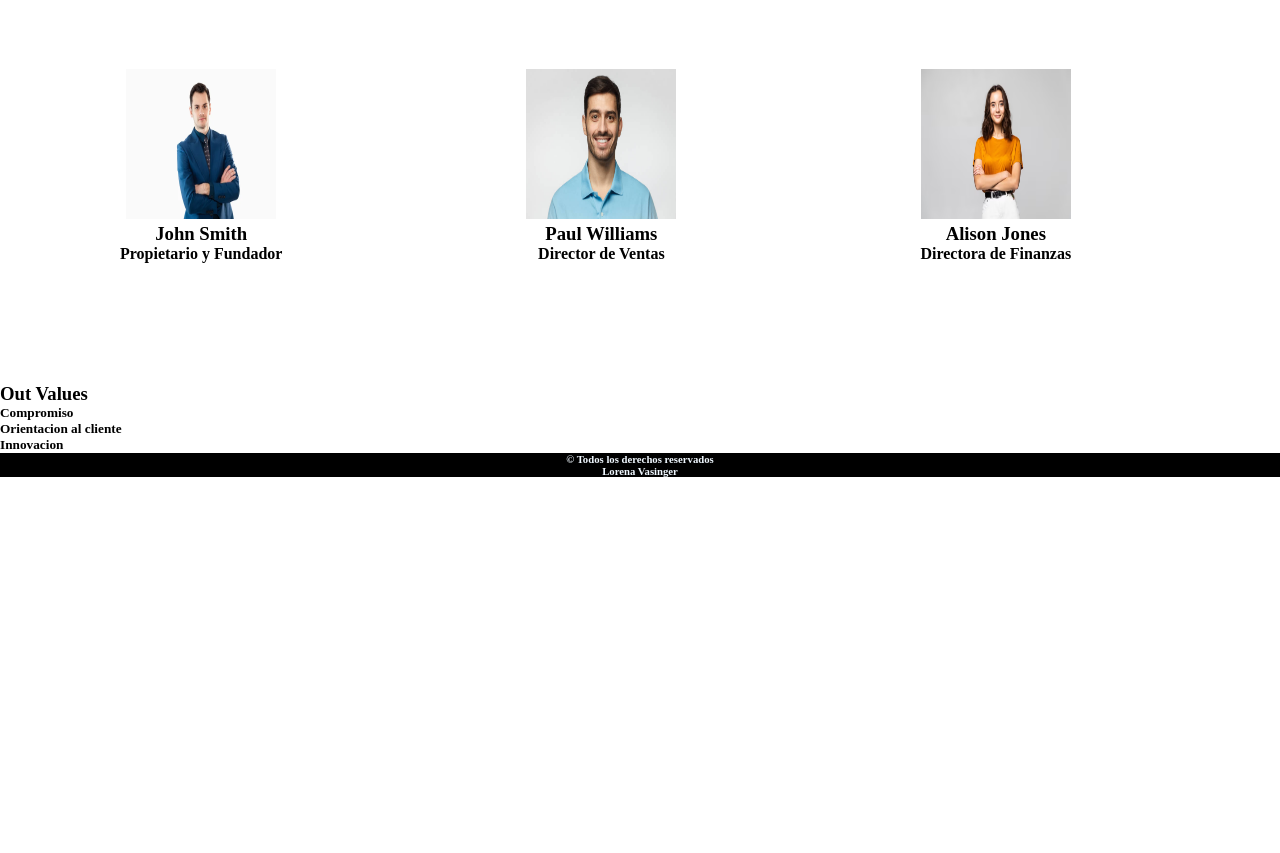
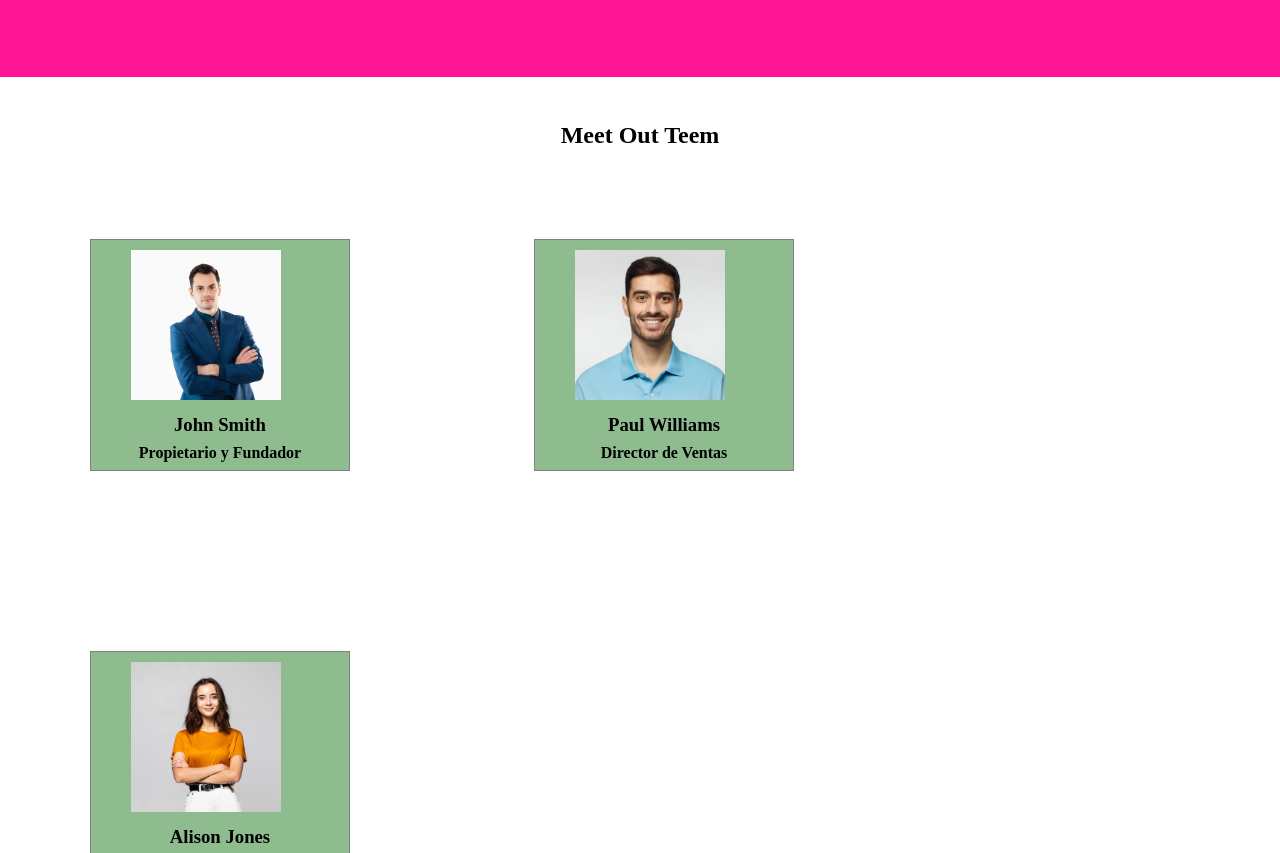
Before and after one commit to lorenasol-12/tema22, a plain HTML site: page about.html in a window 1280 px wide. Shown: the part 398-1251 px from the top of the page. Before the commit the page ends 875 px from the top, so only its background shows below. Drawn offline with Linux system fonts and the light colour scheme.

Commit message:
mi 3ra version

```diff
--- a/about.html
+++ b/about.html
@@ -10,7 +10,7 @@
 <body>
 
     <header class="header">
-        <img src="./Assets/img/logo.jpg" alt="" width="100" height="100">
+        <img  class="logo" src="./Assets/img/logo.jpg" alt="" width="100" height="100">
         <h1 class="titulo"> Active Edge Sports </h1>
 
        <nav class="nav">
@@ -22,42 +22,42 @@
     </header>
 
     <main>
-        <div>
+        <div class="div">
             <h2 class="h2"> About us </h2>
 
 
-            <p>  Fundada en 2010, Active Edge Sports nació de la pasión por el deporte y la necesidad de ofrecer a los atletas y aficionados un lugar donde encontrar todo lo necesario para practicar su disciplina favorita. Desde su apertura, ha crecido significativamente, convirtiéndose en un referente en la comunidad local.
+            <p class="p">  Fundada en 2010, Active Edge Sports nació de la pasión por el deporte y la necesidad de ofrecer a los atletas y aficionados un lugar donde encontrar todo lo necesario para practicar su disciplina favorita. Desde su apertura, ha crecido significativamente, convirtiéndose en un referente en la comunidad local.
 
                 Nuestra misión es proporcionar una amplia gama de artículos deportivos de alta calidad, promoviendo un estilo de vida activo y saludable. Nos comprometemos a ofrecer un excelente servicio al cliente y fomentar la práctica del deporte en todas las edades.
 
                  Ser la tienda líder en artículos deportivos de la región, reconocida por nuestra variedad de productos, innovación y compromiso con la comunidad. Aspiramos a inspirar a más personas a adoptar el deporte como parte de su vida diaria.</p>
         </div>
-          <h2 class="h2"> Meet Out Teem</h2>
-        <section class="img">
+          <h2 class="produc"> Meet Out Teem</h2>
+        <section class="art">
                 <img src="./Assets/img/persona3.jpg" alt="" width="150" height="150">
 
-            <h3> John Smith </h3>
-            <h4> Propietario y Fundador </h4>
+            <h3 class="nombre"> John Smith </h3>
+            <h4 class="nombre"> Propietario y Fundador </h4>
         </section>
 
-        <section class="img">
+        <section class="art">
             <img src="./Assets/img/persona2.jpg" alt="" width="150" height="150">
 
-            <h3> Paul Williams </h3>
-            <h4> Director de Ventas </h4>
+            <h3 class="nombre"> Paul Williams </h3>
+            <h4 class="nombre"> Director de Ventas </h4>
         </section>
-        <section class="img">
+        <section class="art">
             <img src="./Assets/img/persona1.avif" alt="" width="150" height="150">
 
-            <h3> Alison Jones </h3>
-            <h4> Directora de Finanzas </h4>
+            <h3 class="nombre"> Alison Jones </h3>
+            <h4 class="nombre"> Directora de Finanzas </h4>
         </section>
 
-        <section class="h2">
-            <h3> Out Values </h3>
-            <h5> Compromiso </h5>
-            <h5> Orientacion al cliente </h5>
-            <h5> Innovacion </h5>
+        <section class="section">
+            <h3 class="sec"> Out Values </h3>
+            <h5 class="sec"> Compromiso </h5>
+            <h5 class="sec"> Orientacion al cliente </h5>
+            <h5 class="sec"> Innovacion </h5>
         </section>
 
 
--- a/style.css
+++ b/style.css
@@ -46,7 +46,7 @@ header{
 
 .produc{
     text-align: center;
-    margin-top: 20px;
+    margin-top: 50px;
 }
 .art{
     background-color: darkseagreen;
@@ -87,11 +87,8 @@ header{
     display: inline-block;
     padding: 70px;
 }
- .h6{
-    background-color: black;
-    text-align: center;
-    color: aliceblue;
- }
+
+
 
  .img{
     display: inline-block;
@@ -103,3 +100,21 @@ header{
     text-align: center;
    margin-top: 10px;
  }
+
+.nombre{
+    text-align: center;
+}
+
+.section, .h3, .h5{
+    text-align: center;
+   margin: 100px 50px;
+}
+
+.h6{
+    text-align: center;
+    min-height: 20px;
+    background-color: darkslategrey;
+}
+.sec{
+    margin: 20px;
+}
```
